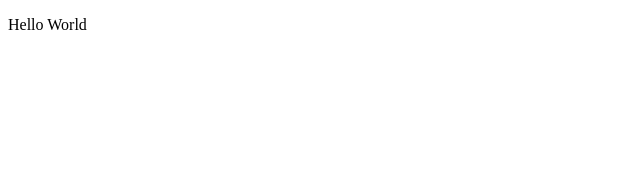
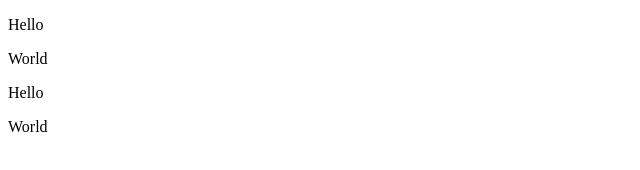
Before and after one commit to shelaw359/learning-git, a plain HTML site: page index.html in a window 1280 px wide. Shown: the whole page, without its empty margins (0-640 px from the left). Drawn offline with Linux system fonts and the light colour scheme.

Commit message:
changes from feature -2

```diff
--- a/index.html
+++ b/index.html
@@ -6,6 +6,9 @@
     <title>Document</title>
 </head>
 <body>
-    <p>Hello World</p>
+    <p>Hello</p>
+    <p>World</p>
+    <p>Hello</p>
+    <p>World</p>
 </body>
 </html>
```
